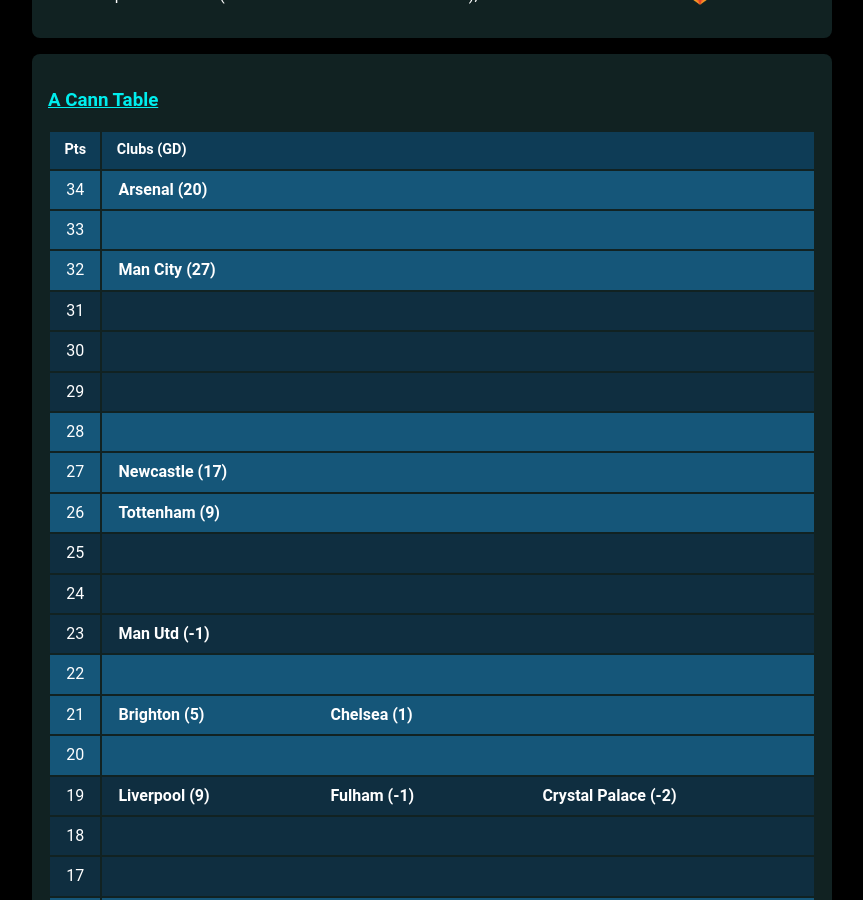
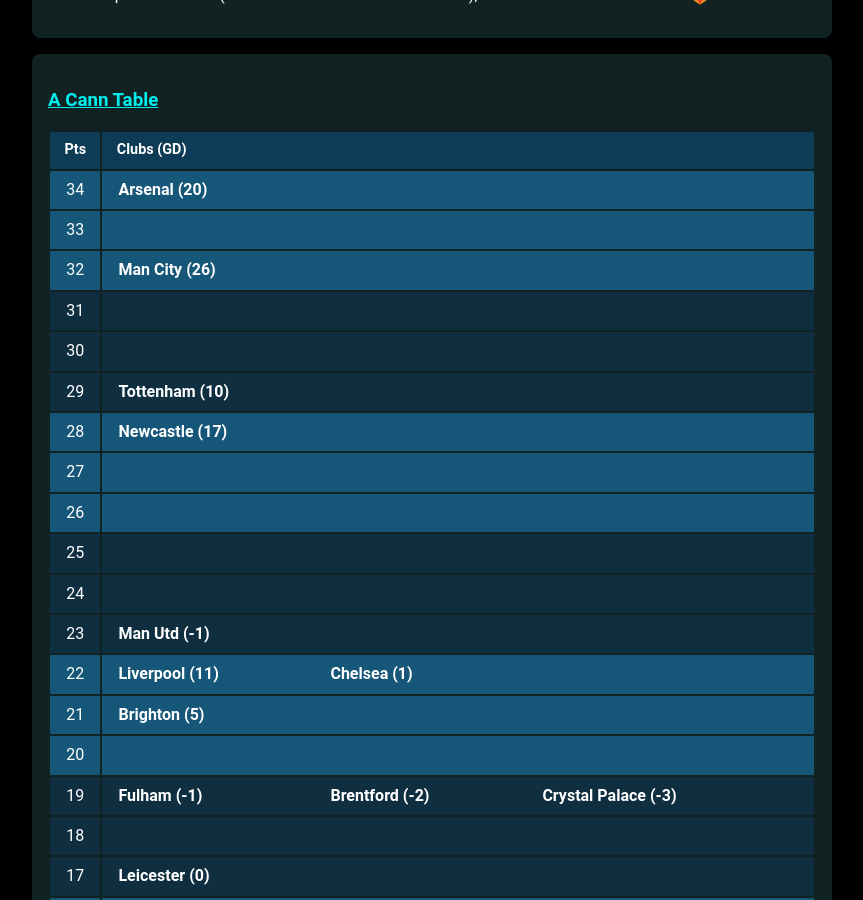
Before and after one commit to muru/muru.github.io, a Jekyll site: the page built from resources.md, in a window 1280 px wide and 900 px high, scrolled down 1315 px. Shown: the whole window, without its empty margins (208-1071 px from the left). Built offline with Jekyll 4.4.1, drawn with Linux system fonts in a browser that asks for light colours; some web fonts are replaced; some of the changed text lies outside the part shown.

Commit message:
updated cann-table: Sun 13 Nov 04:33:57 JST 2022

```diff
--- a/cann-table.html
+++ b/cann-table.html
@@ -14,7 +14,7 @@
 	<tr class="cann-row-1">
 		<td class="cann-point"> 32 </td>
 		<td class="cann-clubs">
-			<span class="club-name"> Man City (27) </span>
+			<span class="club-name"> Man City (26) </span>
 		</td>
  	</tr>
 	<tr class="cann-row-2">
@@ -30,23 +30,23 @@
 	<tr class="cann-row-2">
 		<td class="cann-point"> 29 </td>
 		<td class="cann-clubs">
+			<span class="club-name"> Tottenham (10) </span>
 		</td>
  	</tr>
 	<tr class="cann-row-1">
 		<td class="cann-point"> 28 </td>
 		<td class="cann-clubs">
+			<span class="club-name"> Newcastle (17) </span>
 		</td>
  	</tr>
 	<tr class="cann-row-1">
 		<td class="cann-point"> 27 </td>
 		<td class="cann-clubs">
-			<span class="club-name"> Newcastle (17) </span>
 		</td>
  	</tr>
 	<tr class="cann-row-1">
 		<td class="cann-point"> 26 </td>
 		<td class="cann-clubs">
-			<span class="club-name"> Tottenham (9) </span>
 		</td>
  	</tr>
 	<tr class="cann-row-2">
@@ -68,13 +68,14 @@
 	<tr class="cann-row-1">
 		<td class="cann-point"> 22 </td>
 		<td class="cann-clubs">
+			<span class="club-name"> Liverpool (11) </span>
+			<span class="club-name"> Chelsea (1) </span>
 		</td>
  	</tr>
 	<tr class="cann-row-1">
 		<td class="cann-point"> 21 </td>
 		<td class="cann-clubs">
 			<span class="club-name"> Brighton (5) </span>
-			<span class="club-name"> Chelsea (1) </span>
 		</td>
  	</tr>
 	<tr class="cann-row-1">
@@ -85,9 +86,9 @@
 	<tr class="cann-row-2">
 		<td class="cann-point"> 19 </td>
 		<td class="cann-clubs">
-			<span class="club-name"> Liverpool (9) </span>
 			<span class="club-name"> Fulham (-1) </span>
-			<span class="club-name"> Crystal Palace (-2) </span>
+			<span class="club-name"> Brentford (-2) </span>
+			<span class="club-name"> Crystal Palace (-3) </span>
 		</td>
  	</tr>
 	<tr class="cann-row-2">
@@ -98,39 +99,39 @@
 	<tr class="cann-row-2">
 		<td class="cann-point"> 17 </td>
 		<td class="cann-clubs">
+			<span class="club-name"> Leicester (0) </span>
 		</td>
  	</tr>
 	<tr class="cann-row-1">
 		<td class="cann-point"> 16 </td>
 		<td class="cann-clubs">
-			<span class="club-name"> Brentford (-3) </span>
+			<span class="club-name"> Bournemouth (-14) </span>
 		</td>
  	</tr>
 	<tr class="cann-row-1">
 		<td class="cann-point"> 15 </td>
 		<td class="cann-clubs">
-			<span class="club-name"> Leeds (-3) </span>
+			<span class="club-name"> Leeds (-4) </span>
 			<span class="club-name"> Aston Villa (-7) </span>
 		</td>
  	</tr>
 	<tr class="cann-row-1">
 		<td class="cann-point"> 14 </td>
 		<td class="cann-clubs">
-			<span class="club-name"> Leicester (-2) </span>
-			<span class="club-name"> West Ham (-3) </span>
-			<span class="club-name"> Everton (-3) </span>
+			<span class="club-name"> West Ham (-5) </span>
+			<span class="club-name"> Everton (-6) </span>
 		</td>
  	</tr>
 	<tr class="cann-row-2">
 		<td class="cann-point"> 13 </td>
 		<td class="cann-clubs">
-			<span class="club-name"> Bournemouth (-17) </span>
+			<span class="club-name"> Nottm Forest (-19) </span>
 		</td>
  	</tr>
 	<tr class="cann-row-2">
 		<td class="cann-point"> 12 </td>
 		<td class="cann-clubs">
-			<span class="club-name"> Southampton (-12) </span>
+			<span class="club-name"> Southampton (-14) </span>
 		</td>
  	</tr>
 	<tr class="cann-row-2">
@@ -142,8 +143,7 @@
 		<td class="cann-point"> 10 </td>
 		<td class="cann-clubs">
 			<span class="club-name"> Wolves (-14) </span>
-			<span class="club-name"> Nottm Forest (-20) </span>
 		</td>
  	</tr>
 </table>
-<span id="cann-gen-note"> Generated on  Tuesday, 08 November 2022 at 00:03 JST. </span>
+<span id="cann-gen-note"> Generated on  Sunday, 13 November 2022 at 04:33 JST. </span>
```
